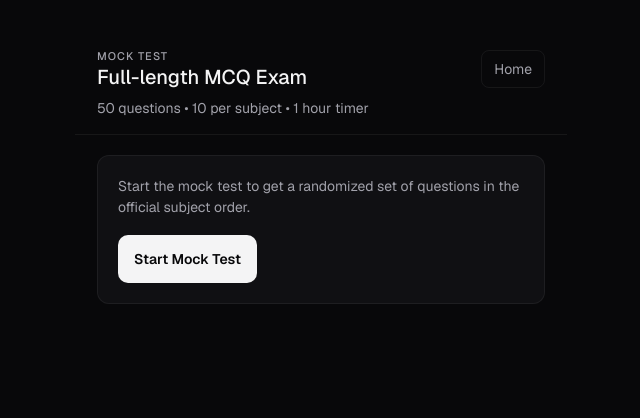
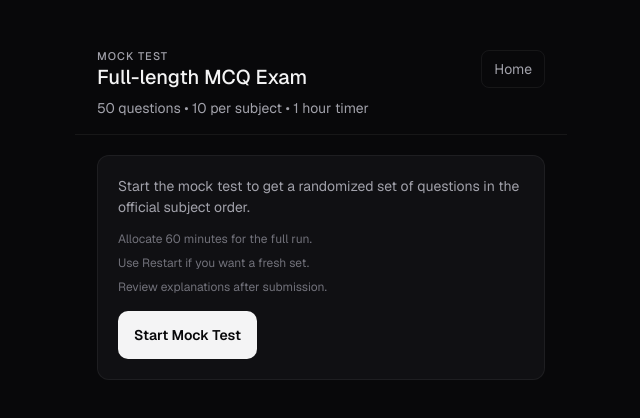
Before and after one commit to rohith-0099/CCW_MCQ_WEBSITE, a Next.js app: page /mock-test in a window 1280 px wide. Shown: the top 418 px of the page, without its empty margins (319-959 px from the left). Built offline with nearby package versions, Linux system fonts and the light colour scheme.

Commit message:
Add mock test intro tips

```diff
--- a/src/app/mock-test/page.tsx
+++ b/src/app/mock-test/page.tsx
@@ -239,6 +239,11 @@ export default function MockTestPage() {
               Start the mock test to get a randomized set of questions in the
               official subject order.
             </p>
+            <ul className="mt-3 space-y-2 text-xs text-zinc-500">
+              <li>Allocate 60 minutes for the full run.</li>
+              <li>Use Restart if you want a fresh set.</li>
+              <li>Review explanations after submission.</li>
+            </ul>
             <div className="mt-4 flex flex-wrap gap-3">
               <button
                 onClick={startNewSession}
```
